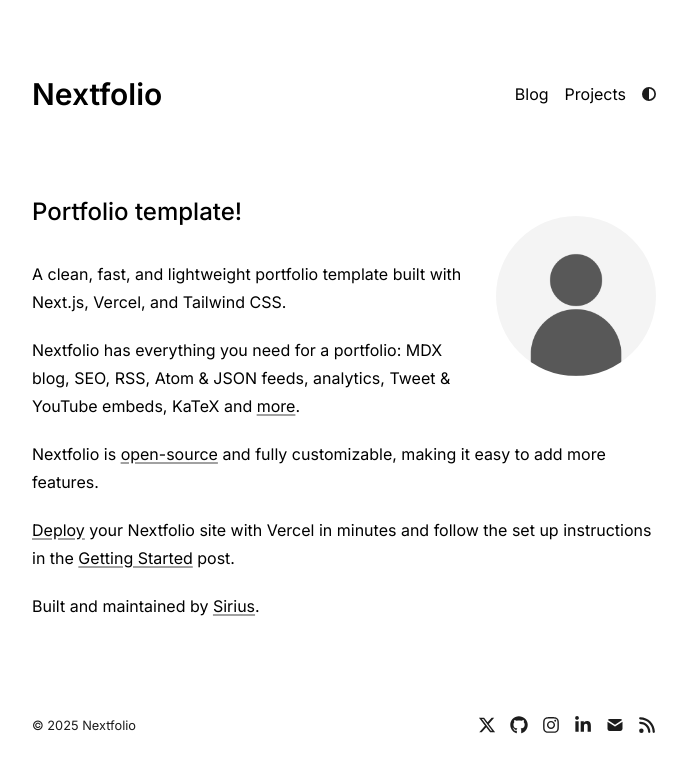
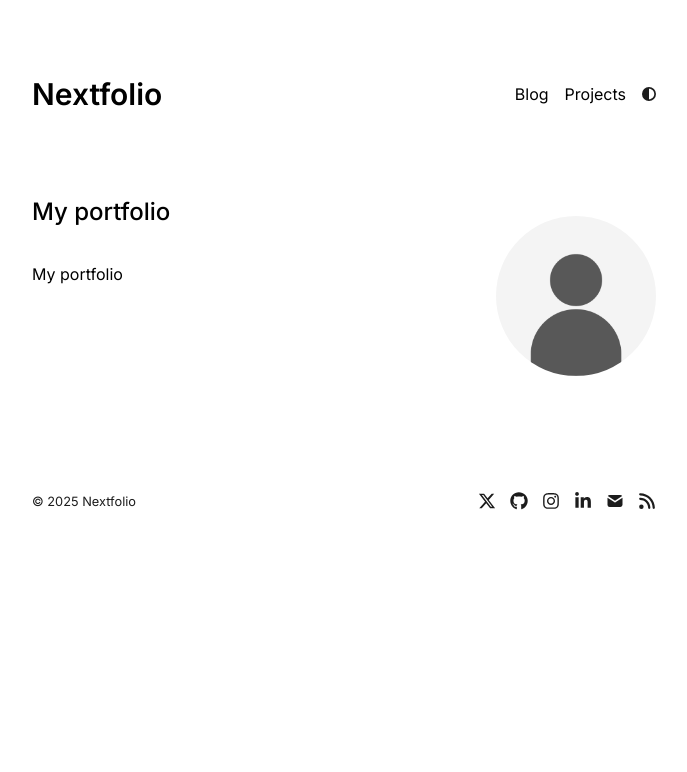
Before and after one commit to adamwgriffin/portfolio, a Next.js app: page / in a window 1280 px wide. Shown: the top 772 px of the page, without its empty margins (296-983 px from the left). Built offline with nearby package versions, Linux system fonts and the light colour scheme.

Commit message:
Removed default text

```diff
--- a/app/page.tsx
+++ b/app/page.tsx
@@ -1,62 +1,21 @@
 import Image from "next/image";
-import { socialLinks } from "./lib/config";
 
 export default function Page() {
   return (
-    <section>
-      <a href={socialLinks.twitter} target="_blank">
+    <section className="grow">
       <Image
         src="/profile.png"
         alt="Profile photo"
-          className="rounded-full bg-gray-100 block lg:mt-5 mt-0 lg:mb-5 mb-10 mx-auto sm:float-right sm:ml-5 sm:mb-5 grayscale hover:grayscale-0"
+        className="rounded-full bg-gray-100 block lg:mt-5 mt-0 lg:mb-5 mb-10
+          mx-auto sm:float-right sm:ml-5 sm:mb-5 grayscale hover:grayscale-0"
         unoptimized
         width={160}
         height={160}
         priority
       />
-      </a>
-      <h1 className="mb-8 text-2xl font-medium">Portfolio template!</h1>
+      <h1 className="mb-8 text-2xl font-medium">My portfolio</h1>
       <div className="prose prose-neutral dark:prose-invert">
-        <p>
-          A clean, fast, and lightweight portfolio template built with Next.js,
-          Vercel, and Tailwind CSS.
-        </p>
-        <p>
-          Nextfolio has everything you need for a portfolio: MDX blog, SEO, RSS,
-          Atom & JSON feeds, analytics, Tweet & YouTube embeds, KaTeX and {""}
-          <a
-            target="_blank"
-            href="https://github.com/1msirius/Nextfolio?tab=readme-ov-file#features"
-          >
-            more
-          </a>
-          .
-        </p>
-        <p>
-          Nextfolio is{" "}
-          <a href={socialLinks.github} target="_blank">
-            open-source
-          </a>{" "}
-          and fully customizable, making it easy to add more features.
-        </p>
-        <p>
-          <a
-            href="https://vercel.com/new/clone?repository-url=https%3A%2F%2Fgithub.com%2F1msirius%2FNextfolio"
-            target="_blank"
-          >
-            Deploy
-          </a>{" "}
-          your Nextfolio site with Vercel in minutes and follow the set up
-          instructions in the{" "}
-          <a href="/blog/getting-started">Getting Started</a> post.
-        </p>
-        <p>
-          Built and maintained by{" "}
-          <a href="https://imsirius.xyz/" target="_blank">
-            Sirius
-          </a>
-          .
-        </p>
+        <p>My portfolio</p>
       </div>
     </section>
   );
```
Lines whose indentation alone changed are shown as unchanged.
